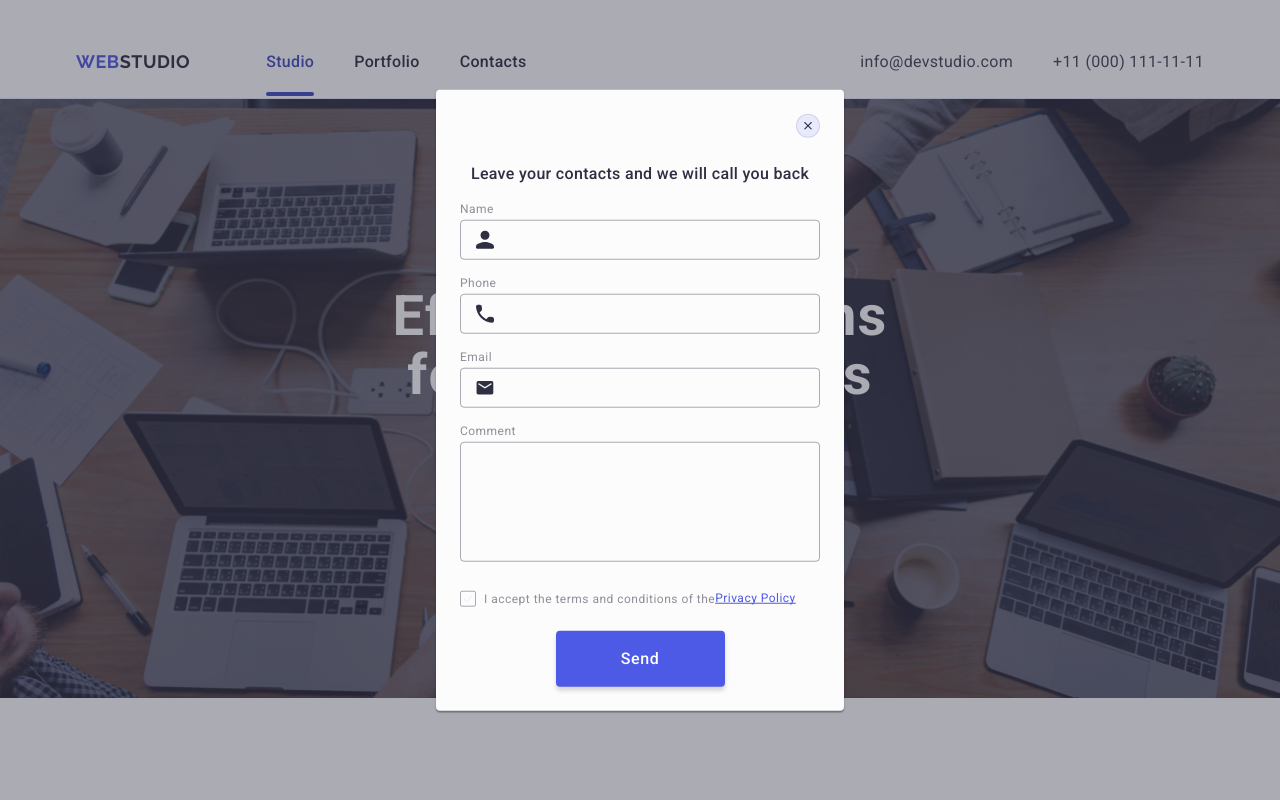
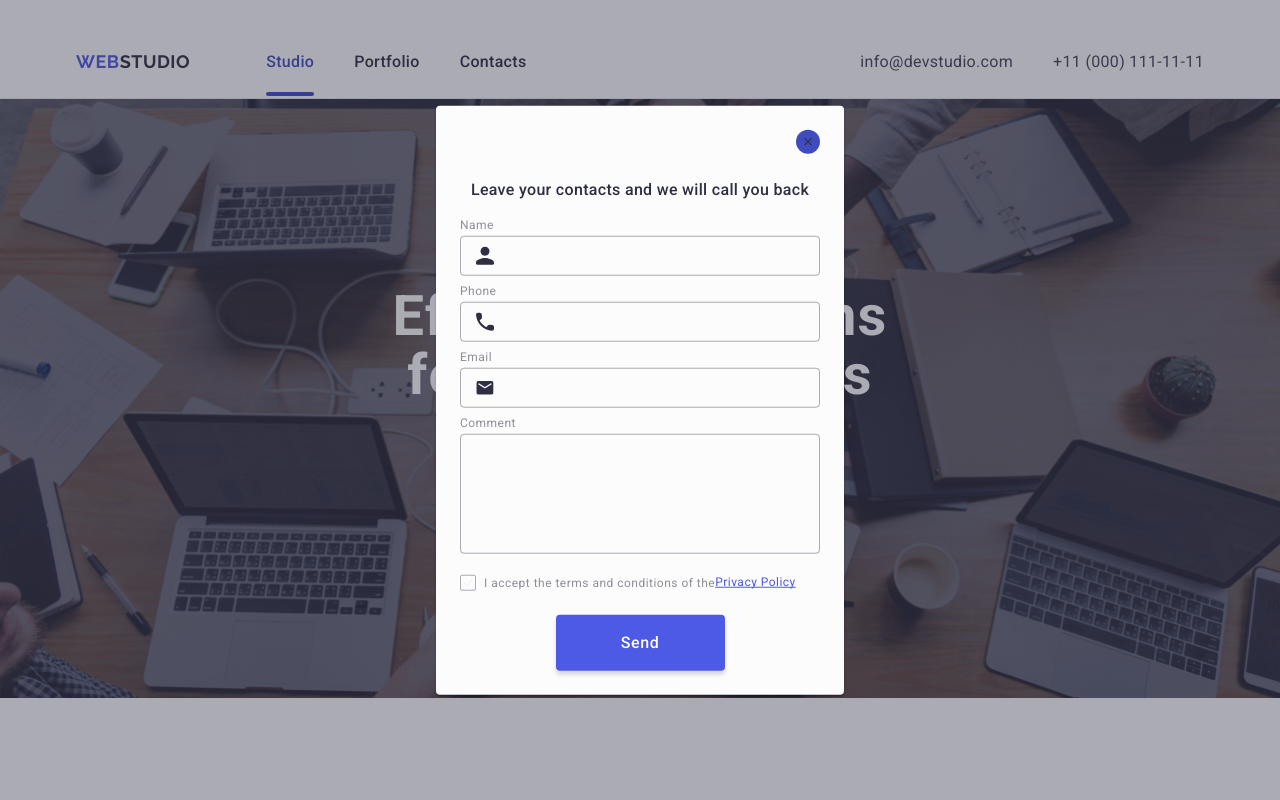
Before and after one commit to Svitlan-ka/goit-markup-hw-05, a plain HTML site: page index.html in a window 1280 px wide. Both pictures are taken after a click on the button 808 px from the left and 125 px from the top of the page. Shown: the top 800 px of the page. Drawn offline with nearby package versions, Linux system fonts and the light colour scheme.

Commit message:
add css file

```diff
--- a/css/styles.css
+++ b/css/styles.css
@@ -704,20 +704,12 @@ img {
   transition: fill 250ms cubic-bezier(0.4, 0, 0.2, 1);
 }
 
-.modal-close:focus {
-  fill: #ffffff;
-}
-
-.modal-close:hover {
-  fill: #ffffff;
-}
-
-/*.modal-close:focus,
+.modal-close:focus,
 .modal-close:hover {
   background-color: #404bbf;
   fill: #ffffff;
   border: none;
-}*/
+}
 
 .modal-close-icon:focus,
 .modal-close-icon:hover {
@@ -734,7 +726,7 @@ img {
 }
 
 .modal-field {
-  margin-bottom: 16px;
+  margin-bottom: 8px;
 }
 
 .modal-input {
@@ -839,7 +831,6 @@ img {
   color: #4d5ae5;
 }
 .check-text-holder {
-  display: inline-flex;
   width: 16px;
   height: 16px;
   border-radius: 2px;
@@ -851,6 +842,7 @@ img {
   transition: background-color 250ms cubic-bezier(0.4, 0, 0.2, 1),
     border 250ms cubic-bezier(0.4, 0, 0.2, 1),
     fill 250ms cubic-bezier(0.4, 0, 0.2, 1);
+  display: inline-flex;
 }
 
 .modal-check:checked + .check-text span {
```
